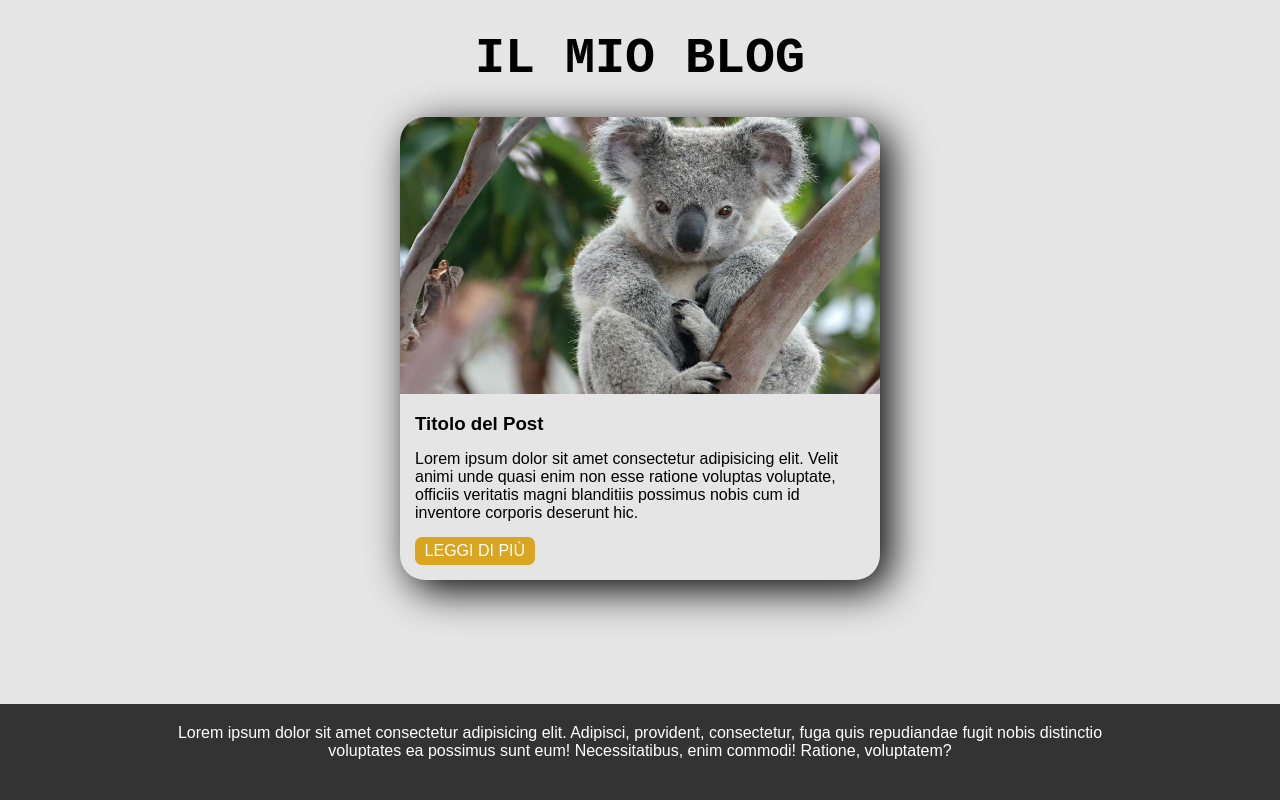
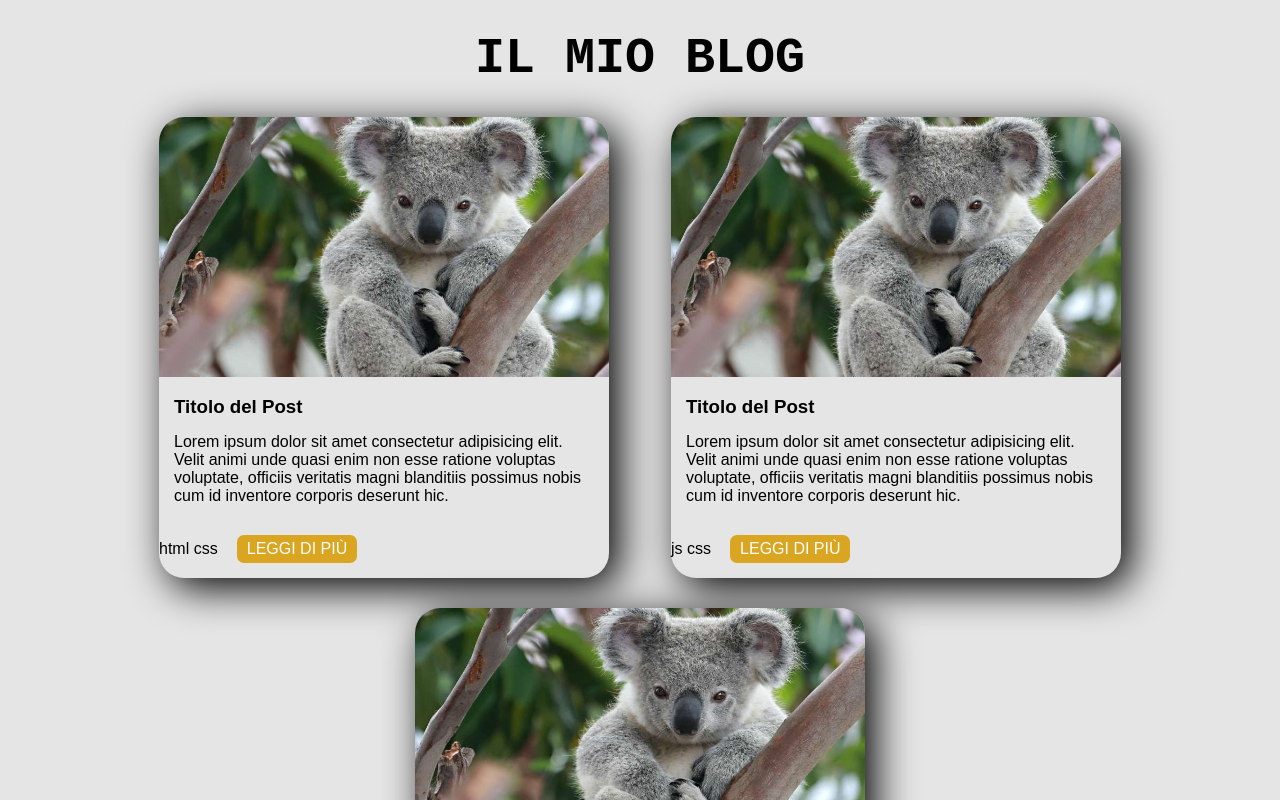
Before and after one commit to AndreaRaga56/react-props, a React (Vite) app: page / in a window 1280 px wide. Shown: the top 800 px of the page. Built offline with nearby package versions, Linux system fonts and the light colour scheme.

Commit message:
feat card e tags

```diff
--- a/components/AppCard.module.css
+++ b/components/AppCard.module.css
@@ -1,6 +1,6 @@
 .card{
     margin: 0 auto;
-    width: 80%;
+    width: 450px;
     margin-top: 30px;
     border-radius: 25px;
     box-shadow: 10px 10px 40px rgb(0, 0, 0);
--- a/components/AppCard.module.jsx
+++ b/components/AppCard.module.jsx
@@ -1,12 +1,22 @@
-import blogPosts from "../content"
 import style from "./AppCard.module.css";
 
-function AppCard() {
+// eslint-disable-next-line react/prop-types
+function AppCard({id, title, image, content, tags}) {
+
+    let tagsElaborati = tags.map((curTag, i)=>{
+        return <span key={i} className={style.curTag}>{curTag} </span>
+    })
+
+    console.log(tagsElaborati)
+
+
     return (
         <div className={style.card}>
-            <div> <img className={style.immagine} src={blogPosts[1].image} alt="" /></div>
-            <h3 className={style.titoloPost}>{blogPosts[1].title}</h3>
-            <p className={style.paragrafo}>{blogPosts[1].content}</p>
+            <div> <img className={style.immagine} src={image} alt="" /></div>
+            <h3 className={style.titoloPost}>{title}</h3>
+            <p className={style.paragrafo}>{content}</p>
+            <p className={style.paragrafo}></p>
+            {tagsElaborati}
             <div className={style.button}>LEGGI DI PIÙ</div>
         </div>
     )
--- a/components/AppFooter.module.css
+++ b/components/AppFooter.module.css
@@ -1,7 +1,7 @@
 .footer{
     background-color: #333333;
     width: 100%;
-    height: 150px;
+    min-height: 150px;
     padding: 20px;
     text-align: center;
     color: white;
--- a/components/AppMain.module.css
+++ b/components/AppMain.module.css
@@ -1,12 +1,13 @@
 .main{
     background-color: #E5E5E5;
     width: 100%;
-    height: 88vh;
+    min-height: 800px;
+    padding-bottom: 50px;
 }
 
 .container{
     width: 80%;
-    max-width: 600px;
+    max-width: 1050px;
     margin: 0 auto;
     padding-top: 30px;
 }
@@ -16,3 +17,9 @@
     font-size: 50px;
     text-align: center;
 }
+
+.flex{
+    display: flex;
+    justify-content: space-between;
+    flex-wrap: wrap;
+}
--- a/components/AppMain.module.jsx
+++ b/components/AppMain.module.jsx
@@ -4,11 +4,24 @@ import blogPosts from "../content"
 
 
 function AppMain() {
+
+  const posts = blogPosts.map((CurCard, i)=> CurCard.published &&
+    <AppCard
+    key={i}
+    title={CurCard.title}
+    image={CurCard.image}
+    content={CurCard.content}
+    tags={CurCard.tags}
+    id={CurCard.id}
+  />);
+
   return (
     <section className={style.main}>
       <div className={style.container}>
         <h1 className={style.titolo}>IL MIO BLOG</h1>
-        <AppCard />
+        <div className={style.flex}>
+          {posts}
+        </div>
       </div>
     </section>
   )
--- a/content.js
+++ b/content.js
@@ -34,13 +34,6 @@ const blogPosts = [
             "Lorem ipsum dolor sit amet consectetur adipisicing elit. Velit animi unde quasi enim non esse ratione voluptas voluptate, officiis veritatis magni blanditiis possimus nobis cum id inventore corporis deserunt hic.",
         tags: ["html"],
         published: false,
-    },
-    {
-        id: 5,
-        title: "5 Destinazioni di Viaggio per il 2024",
-        content: "Cerchi ispirazione per il tuo prossimo viaggio? Ecco 5 mete imperdibili per il 2024!",
-        image: "viaggi-2024.jpg",
-        tags: ["viaggi", "destinazioni", "avventura", "tempo libero"]
     }
 ];
 
```
